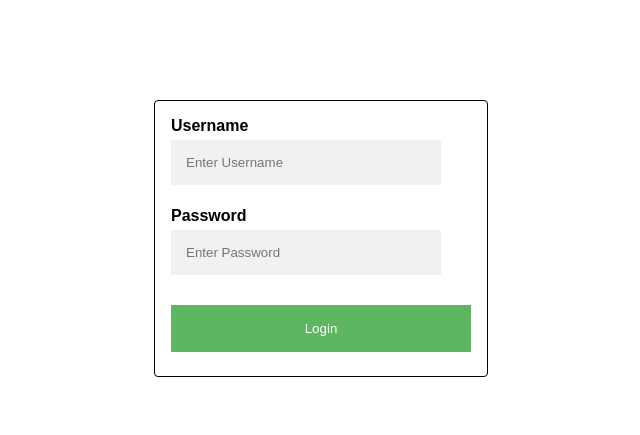
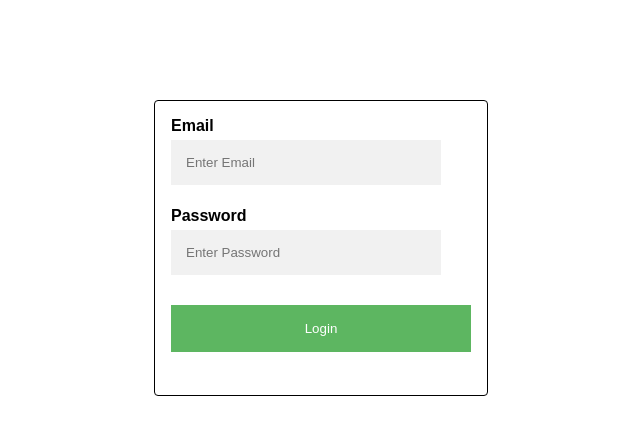
Before and after one commit to haveacar/israeli_weekend, a Flask app: page /login in a window 1280 px wide. Shown: the top 435 px of the page, without its empty margins (319-959 px from the left). Run offline with Flask 3, Linux system fonts and the light colour scheme; parts of the project's set-up code (start-up, migrations or seed data) failed here and were passed over.

Commit message:
login page bug

```diff
--- a/application.py
+++ b/application.py
@@ -1,15 +1,19 @@
-from flask import Flask, render_template, request, redirect
+from flask import Flask, render_template, request, redirect, url_for
 from sqlalchemy import desc
 from controls import *
 from constants import *
 from flask_sqlalchemy import SQLAlchemy
 from datetime import datetime
 
+
+# set up flask
 application = Flask(__name__)
 
 # database PostgreSQL connect
 application.config["SQLALCHEMY_DATABASE_URI"] = KEYS_DB
+
 db = SQLAlchemy(application)
+
 
 
 # class DB review
@@ -24,14 +28,14 @@ class Review(db.Model):
     def __repr__(self):
         return '<Review %r>' % self.id
 
-class User(db.Model):
+class Client(db.Model):
     id = db.Column(db.Integer, primary_key=True)
     email = db.Column(db.String(120), unique=True, nullable=False)
     password = db.Column(db.String(128), nullable=False)
     registered_on = db.Column(db.DateTime, default=datetime.utcnow)
 
     def __repr__(self):
-        return '<User %r>' % self.email
+        return '<Client %r>' % self.email
 
 # create table
 with application.app_context():
@@ -188,14 +192,31 @@ def posts():
 def login():
     '''Login page'''
 
-    if request.method == "POST":
-        # get from page value
-        username = request.form.get('uname')
-        password = request.form.get('psw')
+    if request.method == 'POST':
+        # get from page
+        login = request.form['uname']
+        password_input = request.form['psw']
 
-        render_template('admin.html')
+        # Query database request
+        user = Client.query.filter_by(email=login).first()
+
+        if user:
+            # user.password will give you the password
+            hashed_password = user.password
+            if hashed_password == password_input:
+                print("ok!")
+                return redirect(url_for('post'))  # 'post' should be a defined route in your Flask application
+            else:
+                error = "Invalid username or password."
+        else:
+                error = "Invalid username or password."
+
+        return render_template('login.html', error_p=error)
+
+
     else:
-        return render_template('admin.html')
+        return render_template('login.html')
 
 if __name__ == '__main__':
-    application.run(port=5000, debug=True)
+    application.run(port=5001, debug=True)
+ # fix post method on function
--- a/templates/admin.html
+++ b/templates/login.html
@@ -45,13 +45,16 @@
 <body>
 
     <div class="container">
-        <label for="uname"><b>Username</b></label>
-        <input type="text" placeholder="Enter Username" name="uname" required>
+         <form method="post">
+            <label for="uname"><b>Email</b></label>
+            <input type="text" placeholder="Enter Email" name="uname" id="uname" required>
 
-        <label for="psw"><b>Password</b></label>
-        <input type="password" placeholder="Enter Password" name="psw" required>
+            <label for="psw"><b>Password</b></label>
+            <input type="password" placeholder="Enter Password" name="psw" id="psw" required>
 
-        <button type="submit" class="btn">Login</button>
+            <button type="submit" class="btn">Login</button>
+         </form>
+         <h3> {{ error_p }}</h3>
     </div>
 
 </body>
```
